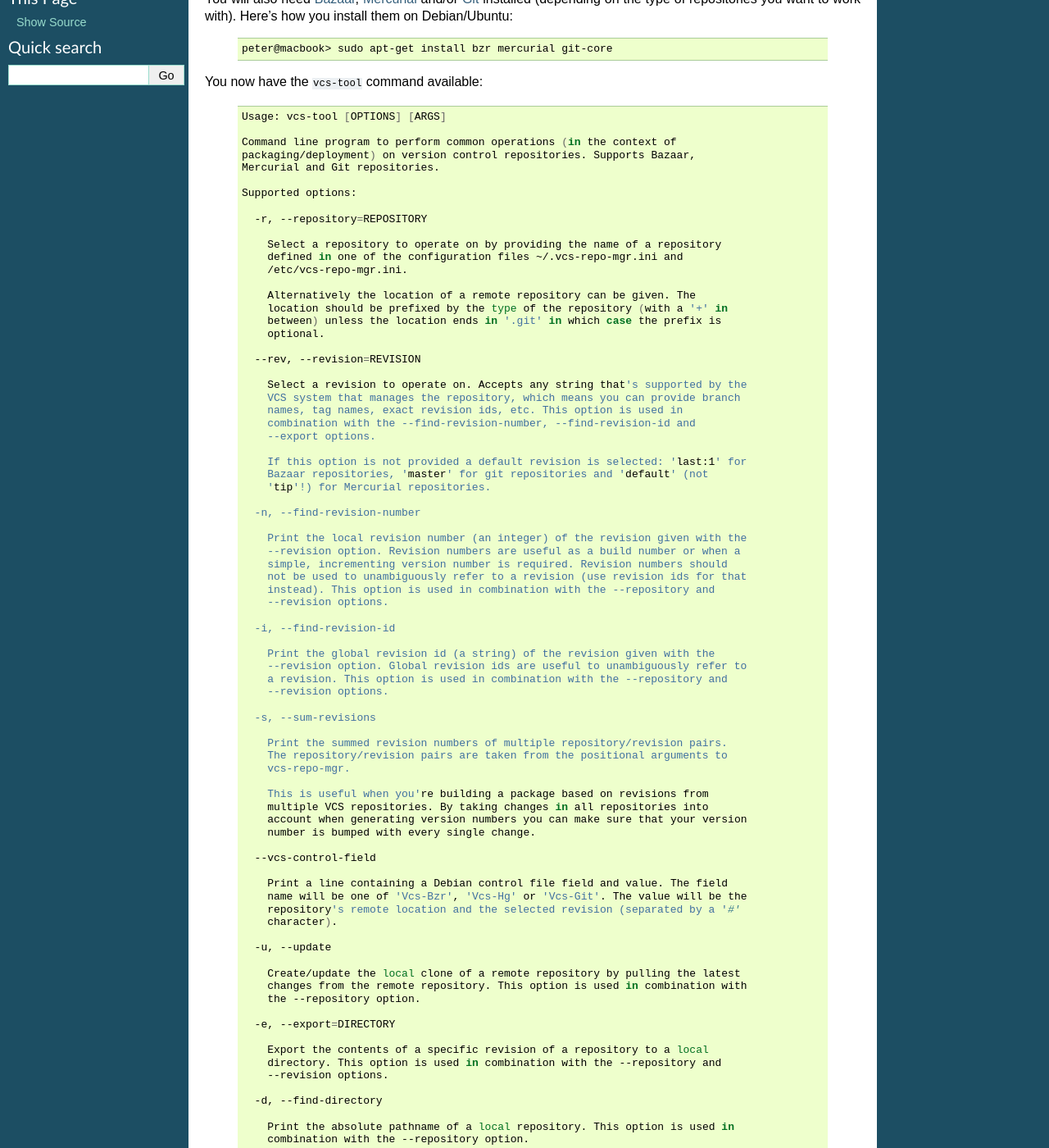
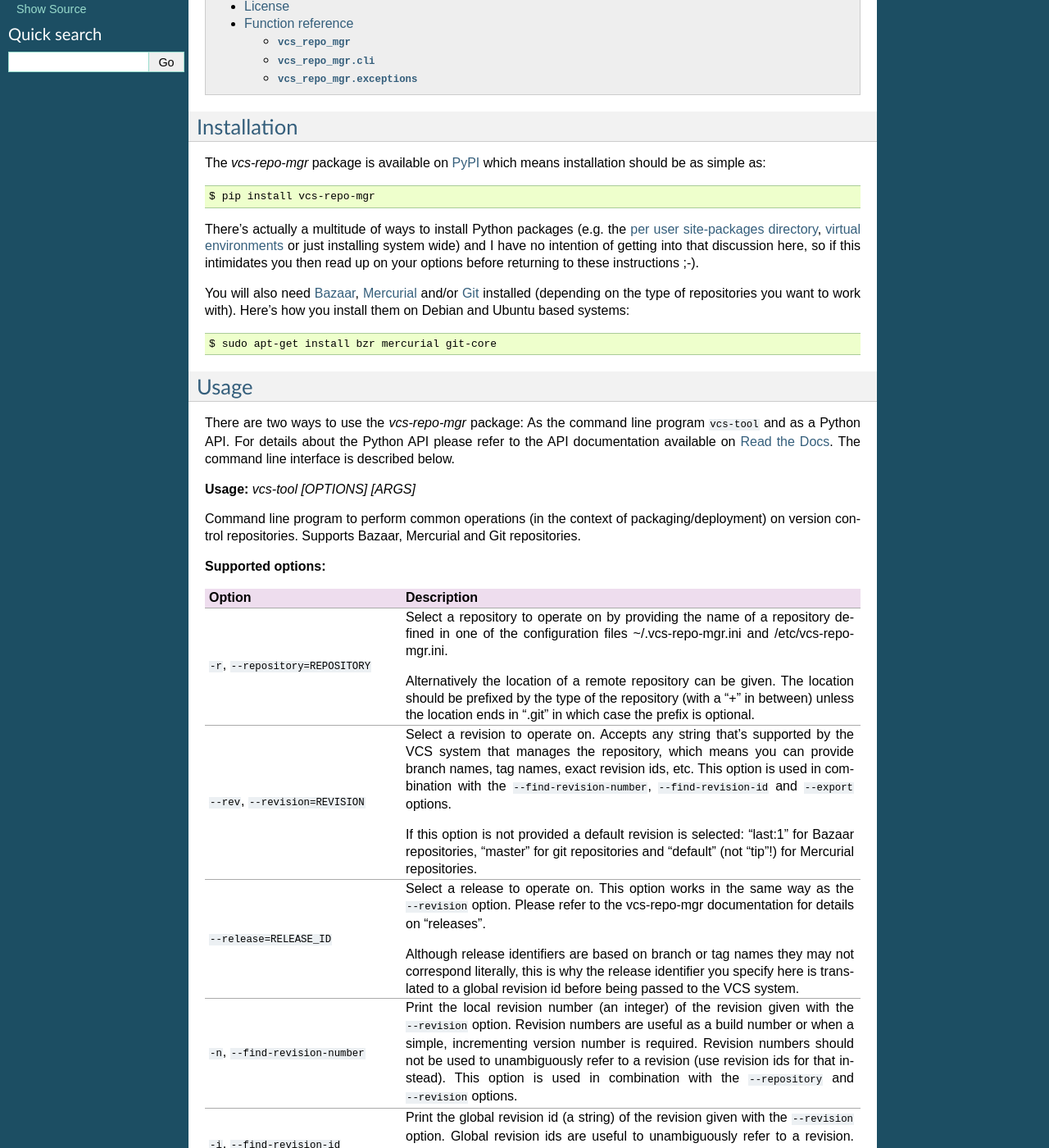
Before and after one commit to xolox/python-vcs-repo-mgr, a Sphinx documentation site: the page built from docs/index.rst, in a window 1280 px wide and 1400 px high, scrolled down 355 px. Shown: the whole window at 82% size. Built offline with Sphinx 7.4.7, drawn with Linux system fonts in a browser that asks for light colours; some of the changed text lies outside the part shown.

Commit message:
Give readme & documentation some much needed love

```diff
--- a/README.rst
+++ b/README.rst
@@ -7,133 +7,155 @@ vcs-repo-mgr: Version control repository manager
 .. image:: https://coveralls.io/repos/xolox/python-vcs-repo-mgr/badge.png?branch=master
    :target: https://coveralls.io/r/xolox/python-vcs-repo-mgr?branch=master
 
-The Python package ``vcs-repo-mgr`` provides a command line program and Python
+The Python package `vcs-repo-mgr` provides a command line program and Python
 API to perform common operations (in the context of packaging/deployment) on
 `version control`_ repositories. It's currently tested on Python 2.6, 2.7 and
 3.4. Bazaar_, Mercurial_ and Git_ repositories are currently supported.
 
+.. contents::
+   :local:
+
+Installation
+------------
+
+The `vcs-repo-mgr` package is available on PyPI_ which means installation
+should be as simple as:
+
+.. code-block:: sh
+
+   $ pip install vcs-repo-mgr
+
+There's actually a multitude of ways to install Python packages (e.g. the `per
+user site-packages directory`_, `virtual environments`_ or just installing
+system wide) and I have no intention of getting into that discussion here, so
+if this intimidates you then read up on your options before returning to these
+instructions ;-).
+
+You will also need Bazaar_, Mercurial_ and/or Git_ installed (depending on the
+type of repositories you want to work with). Here's how you install them on
+Debian and Ubuntu based systems:
+
+.. code-block:: sh
+
+   $ sudo apt-get install bzr mercurial git-core
+
 Usage
 -----
 
-To get started you have to install the package:
+There are two ways to use the `vcs-repo-mgr` package: As the command line
+program ``vcs-tool`` and as a Python API. For details about the Python API
+please refer to the API documentation available on `Read the Docs`_. The
+command line interface is described below.
 
-  .. code-block:: sh
+.. A DRY solution to avoid duplication of the `vcs-tool --help' text:
+..
+.. [[[cog
+.. from humanfriendly.usage import inject_usage
+.. inject_usage('vcs_repo_mgr.cli')
+.. ]]]
 
-     peter@macbook> pip install vcs-repo-mgr
+**Usage:** `vcs-tool [OPTIONS] [ARGS]`
 
-You will also need Bazaar_, Mercurial_ and/or Git_ installed (depending on the
-type of repositories you want to work with). Here's how you install them on
-Debian/Ubuntu:
+Command line program to perform common operations (in the context of packaging/deployment) on version control repositories. Supports Bazaar, Mercurial and Git repositories.
 
-  .. code-block:: sh
+**Supported options:**
 
-     peter@macbook> sudo apt-get install bzr mercurial git-core
+.. csv-table::
+   :header: Option, Description
+   :widths: 30, 70
 
-You now have the ``vcs-tool`` command available:
 
-  .. code-block:: sh
+   "``-r``, ``--repository=REPOSITORY``","Select a repository to operate on by providing the name of a repository
+   defined in one of the configuration files ~/.vcs-repo-mgr.ini and
+   /etc/vcs-repo-mgr.ini.
 
-     Usage: vcs-tool [OPTIONS] [ARGS]
+   Alternatively the location of a remote repository can be given. The
+   location should be prefixed by the type of the repository (with a ""+"" in
+   between) unless the location ends in "".git"" in which case the prefix is
+   optional.
+   "
+   "``--rev``, ``--revision=REVISION``","Select a revision to operate on. Accepts any string that's supported by the
+   VCS system that manages the repository, which means you can provide branch
+   names, tag names, exact revision ids, etc. This option is used in
+   combination with the ``--find-revision-number``, ``--find-revision-id`` and
+   ``--export`` options.
 
-     Command line program to perform common operations (in the context of
-     packaging/deployment) on version control repositories. Supports Bazaar,
-     Mercurial and Git repositories.
+   If this option is not provided a default revision is selected: ""last:1"" for
+   Bazaar repositories, ""master"" for git repositories and ""default"" (not
+   ""tip""!) for Mercurial repositories.
+   "
+   ``--release=RELEASE_ID``,"Select a release to operate on. This option works in the same way as the
+   ``--revision`` option. Please refer to the vcs-repo-mgr documentation for
+   details on ""releases"".
 
-     Supported options:
+   Although release identifiers are based on branch or tag names they
+   may not correspond literally, this is why the release identifier you
+   specify here is translated to a global revision id before being passed to
+   the VCS system.
+   "
+   "``-n``, ``--find-revision-number``","Print the local revision number (an integer) of the revision given with the
+   ``--revision`` option. Revision numbers are useful as a build number or when a
+   simple, incrementing version number is required. Revision numbers should
+   not be used to unambiguously refer to a revision (use revision ids for that
+   instead). This option is used in combination with the ``--repository`` and
+   ``--revision`` options.
+   "
+   "``-i``, ``--find-revision-id``","Print the global revision id (a string) of the revision given with the
+   ``--revision`` option. Global revision ids are useful to unambiguously refer to
+   a revision. This option is used in combination with the ``--repository`` and
+   ``--revision`` options.
+   "
+   ``--list-releases``,"Print the identifiers of the releases in the repository given with the
+   ``--repository`` option. The release identifiers are printed on standard
+   output (one per line), ordered using natural order comparison.
+   "
+   ``--select-release=RELEASE_ID``,"Print the identifier of the newest release that is not newer than
+   ``RELEASE_ID`` in the repository given with the ``--repository`` option.
+   The release identifier is printed on standard output.
+   "
+   "``-s``, ``--sum-revisions``","Print the summed revision numbers of multiple repository/revision pairs.
+   The repository/revision pairs are taken from the positional arguments to
+   vcs-repo-mgr.
 
-       -r, --repository=REPOSITORY
+   This is useful when you're building a package based on revisions from
+   multiple VCS repositories. By taking changes in all repositories into
+   account when generating version numbers you can make sure that your version
+   number is bumped with every single change.
+   "
+   ``--vcs-control-field``,"Print a line containing a Debian control file field and value. The field
+   name will be one of ""Vcs-Bzr"", ""Vcs-Hg"" or ""Vcs-Git"". The value will be the
+   repository's remote location and the selected revision (separated by a ""#""
+   character).
+   "
+   "``-u``, ``--update``","Create/update the local clone of a remote repository by pulling the latest
+   changes from the remote repository. This option is used in combination with
+   the ``--repository`` option.
+   "
+   "``-e``, ``--export=DIRECTORY``","Export the contents of a specific revision of a repository to a local
+   directory. This option is used in combination with the ``--repository`` and
+   ``--revision`` options.
+   "
+   "``-d``, ``--find-directory``","Print the absolute pathname of a local repository. This option is used in
+   combination with the ``--repository`` option.
+   "
+   "``-v``, ``--verbose``","Make more noise.
+   "
+   "``-h``, ``--help``","Show this message and exit.
+   "
 
-         Select a repository to operate on by providing the name of a repository
-         defined in one of the configuration files ~/.vcs-repo-mgr.ini and
-         /etc/vcs-repo-mgr.ini.
-
-         Alternatively the location of a remote repository can be given. The
-         location should be prefixed by the type of the repository (with a '+' in
-         between) unless the location ends in '.git' in which case the prefix is
-         optional.
-
-       --rev, --revision=REVISION
-
-         Select a revision to operate on. Accepts any string that's supported by the
-         VCS system that manages the repository, which means you can provide branch
-         names, tag names, exact revision ids, etc. This option is used in
-         combination with the --find-revision-number, --find-revision-id and
-         --export options.
-
-         If this option is not provided a default revision is selected: 'last:1' for
-         Bazaar repositories, 'master' for git repositories and 'default' (not
-         'tip'!) for Mercurial repositories.
-
-       -n, --find-revision-number
-
-         Print the local revision number (an integer) of the revision given with the
-         --revision option. Revision numbers are useful as a build number or when a
-         simple, incrementing version number is required. Revision numbers should
-         not be used to unambiguously refer to a revision (use revision ids for that
-         instead). This option is used in combination with the --repository and
-         --revision options.
-
-       -i, --find-revision-id
-
-         Print the global revision id (a string) of the revision given with the
-         --revision option. Global revision ids are useful to unambiguously refer to
-         a revision. This option is used in combination with the --repository and
-         --revision options.
-
-       -s, --sum-revisions
-
-         Print the summed revision numbers of multiple repository/revision pairs.
-         The repository/revision pairs are taken from the positional arguments to
-         vcs-repo-mgr.
-
-         This is useful when you're building a package based on revisions from
-         multiple VCS repositories. By taking changes in all repositories into
-         account when generating version numbers you can make sure that your version
-         number is bumped with every single change.
-
-       --vcs-control-field
-
-         Print a line containing a Debian control file field and value. The field
-         name will be one of 'Vcs-Bzr', 'Vcs-Hg' or 'Vcs-Git'. The value will be the
-         repository's remote location and the selected revision (separated by a '#'
-         character).
-
-       -u, --update
-
-         Create/update the local clone of a remote repository by pulling the latest
-         changes from the remote repository. This option is used in combination with
-         the --repository option.
-
-       -e, --export=DIRECTORY
-
-         Export the contents of a specific revision of a repository to a local
-         directory. This option is used in combination with the --repository and
-         --revision options.
-
-       -d, --find-directory
-
-         Print the absolute pathname of a local repository. This option is used in
-         combination with the --repository option.
-
-       -v, --verbose
-
-         Make more noise.
-
-       -h, --help
-
-         Show this message and exit.
+.. [[[end]]]
 
 The primary way to use the ``vcs-tool`` command requires you to create a
 configuration file:
 
-  .. code-block:: sh
+.. code-block:: sh
 
-     peter@macbook> cat > ~/.vcs-repo-mgr.ini << EOF
-     [coloredlogs]
-     type = git
-     local = /tmp/coloredlogs
-     remote = git@github.com:xolox/python-coloredlogs.git
-     EOF
+   $ cat > ~/.vcs-repo-mgr.ini << EOF
+   [coloredlogs]
+   type = git
+   local = /tmp/coloredlogs
+   remote = git@github.com:xolox/python-coloredlogs.git
+   EOF
 
 Because the ``-r``, ``--repository`` option accepts remote repository locations
 in addition to names it's not actually required to create a configuration file.
@@ -148,26 +170,26 @@ Updating repositories
 If the configuration file defines a local *and* remote repository and the local
 repository doesn't exist yet it will be created the first time you update it:
 
-  .. code-block:: sh
+.. code-block:: sh
 
-     peter@macbook> vcs-tool --repository coloredlogs --update
-     2014-05-04 18:55:54 INFO Creating Git clone of git@github.com:xolox/python-coloredlogs.git at /tmp/coloredlogs ..
-     Cloning into bare repository '/tmp/coloredlogs'...
-     remote: Reusing existing pack: 96, done.
-     remote: Counting objects: 5, done.
-     remote: Compressing objects: 100% (5/5), done.
-     remote: Total 101 (delta 0), reused 0 (delta 0)
-     Receiving objects: 100% (101/101), 28.11 KiB, done.
-     Resolving deltas: 100% (44/44), done.
+   $ vcs-tool --repository coloredlogs --update
+   2014-05-04 18:55:54 INFO Creating Git clone of git@github.com:xolox/python-coloredlogs.git at /tmp/coloredlogs ..
+   Cloning into bare repository '/tmp/coloredlogs'...
+   remote: Reusing existing pack: 96, done.
+   remote: Counting objects: 5, done.
+   remote: Compressing objects: 100% (5/5), done.
+   remote: Total 101 (delta 0), reused 0 (delta 0)
+   Receiving objects: 100% (101/101), 28.11 KiB, done.
+   Resolving deltas: 100% (44/44), done.
 
 Later runs will pull the latest changes instead of performing a full clone:
 
-  .. code-block:: sh
+.. code-block:: sh
 
-     peter@macbook> vcs-tool --repository coloredlogs --update
-     2014-05-04 18:55:56 INFO Updating Git clone of git@github.com:xolox/python-coloredlogs.git at /tmp/coloredlogs ..
-     From github.com:xolox/python-coloredlogs
-      * branch HEAD -> FETCH_HEAD
+   $ vcs-tool --repository coloredlogs --update
+   2014-05-04 18:55:56 INFO Updating Git clone of git@github.com:xolox/python-coloredlogs.git at /tmp/coloredlogs ..
+   From github.com:xolox/python-coloredlogs
+    * branch HEAD -> FETCH_HEAD
 
 Finding revision numbers/ids
 ~~~~~~~~~~~~~~~~~~~~~~~~~~~~
@@ -175,25 +197,25 @@ Finding revision numbers/ids
 Revision numbers are integer numbers that increment with every added revision.
 They're very useful during packaging/deployment:
 
-  .. code-block:: sh
+.. code-block:: sh
 
-     peter@macbook> vcs-tool --repository coloredlogs --revision master --find-revision-number
-     24
+   $ vcs-tool --repository coloredlogs --revision master --find-revision-number
+   24
 
 Revision ids (hashes) are hexadecimal strings that uniquely identify revisions.
 They are useful to unambiguously refer to a revision and its history (e.g while
 building a package you can embed the revision id as a hint about the origins of
 the package):
 
-  .. code-block:: sh
+.. code-block:: sh
 
-     peter@macbook> vcs-tool --repository coloredlogs --revision master --find-revision-id
-     bce75c1eea88ebd40135cd45de716fe9591e348c
+   $ vcs-tool --repository coloredlogs --revision master --find-revision-id
+   bce75c1eea88ebd40135cd45de716fe9591e348c
 
 Exporting revisions
 ~~~~~~~~~~~~~~~~~~~
 
-The repositories created by ``vcs-repo-mgr`` do not contain a working tree,
+By default the repositories created by `vcs-repo-mgr` do not contain a working tree,
 just the version control files (in Git_ terminology this is called a "bare
 repository"). This has two reasons:
 
@@ -217,24 +239,24 @@ repository"). This has two reasons:
 This means that if you want to do something with the files in the repository
 you have to export a revision to a (temporary) directory:
 
-  .. code-block:: sh
+.. code-block:: sh
 
-     peter@macbook> vcs-tool --repository coloredlogs --export /tmp/coloredlogs-snapshot
-     2014-05-04 19:17:24 INFO Exporting revision master of /tmp/coloredlogs to /tmp/coloredlogs-snapshot ..
+   $ vcs-tool --repository coloredlogs --export /tmp/coloredlogs-snapshot
+   2014-05-04 19:17:24 INFO Exporting revision master of /tmp/coloredlogs to /tmp/coloredlogs-snapshot ..
 
-     peter@macbook> ls -l /tmp/coloredlogs-snapshot
-     total 28K
-     drwxrwxr-x 2 peter peter 4.0K May  3 14:31 coloredlogs
-     drwxrwxr-x 3 peter peter 4.0K May  3 14:31 vim
-     -rw-rw-r-- 1 peter peter 1.1K May  3 14:31 LICENSE.txt
-     -rw-rw-r-- 1 peter peter   56 May  3 14:31 MANIFEST.in
-     -rw-rw-r-- 1 peter peter 5.4K May  3 14:31 README.rst
-     -rwxrwxr-x 1 peter peter 1.1K May  3 14:31 setup.py
+   $ ls -l /tmp/coloredlogs-snapshot
+   total 28K
+   drwxrwxr-x 2 peter peter 4.0K May  3 14:31 coloredlogs
+   drwxrwxr-x 3 peter peter 4.0K May  3 14:31 vim
+   -rw-rw-r-- 1 peter peter 1.1K May  3 14:31 LICENSE.txt
+   -rw-rw-r-- 1 peter peter   56 May  3 14:31 MANIFEST.in
+   -rw-rw-r-- 1 peter peter 5.4K May  3 14:31 README.rst
+   -rwxrwxr-x 1 peter peter 1.1K May  3 14:31 setup.py
 
 Contact
 -------
 
-The latest version of ``vcs-repo-mgr`` is available on PyPi_ and GitHub_. For
+The latest version of `vcs-repo-mgr` is available on PyPI_ and GitHub_. For
 bug reports please create an issue on GitHub_. If you have questions,
 suggestions, etc. feel free to send me an e-mail at `peter@peterodding.com`_.
 
@@ -252,6 +274,9 @@ This software is licensed under the `MIT license`_.
 .. _Mercurial: http://mercurial.selenic.com/
 .. _MIT license: http://en.wikipedia.org/wiki/MIT_License
 .. _online documentation: https://vcs-repo-mgr.readthedocs.org/en/latest/#function-reference
+.. _per user site-packages directory: https://www.python.org/dev/peps/pep-0370/
 .. _peter@peterodding.com: peter@peterodding.com
-.. _PyPi: https://pypi.python.org/pypi/vcs-repo-mgr
+.. _PyPI: https://pypi.python.org/pypi/vcs-repo-mgr
+.. _Read the Docs: https://vcs-repo-mgr.readthedocs.org/en/latest/#function-reference
 .. _version control: http://en.wikipedia.org/wiki/Revision_control
+.. _virtual environments: http://docs.python-guide.org/en/latest/dev/virtualenvs/
--- a/docs/conf.py
+++ b/docs/conf.py
@@ -11,7 +11,16 @@ sys.path.insert(0, os.path.abspath('..'))
 # -- General configuration -----------------------------------------------------
 
 # Sphinx extension module names.
-extensions = ['sphinx.ext.doctest', 'sphinx.ext.autodoc', 'sphinx.ext.intersphinx']
+extensions = [
+    'sphinx.ext.autodoc',
+    'sphinx.ext.doctest',
+    'sphinx.ext.intersphinx',
+    'sphinx.ext.viewcode',
+    'humanfriendly.sphinx',
+]
+
+# Configuration for the `autodoc' extension.
+autodoc_member_order = 'bysource'
 
 # Paths that contain templates, relative to this directory.
 templates_path = ['templates']
@@ -24,7 +33,7 @@ master_doc = 'index'
 
 # General information about the project.
 project = u'vcs-repo-mgr'
-copyright = u'2015, Peter Odding'
+copyright = u'2016, Peter Odding'
 
 # The version info for the project you're documenting, acts as replacement for
 # |version| and |release|, also used in various other places throughout the
--- a/docs/index.rst
+++ b/docs/index.rst
@@ -9,14 +9,20 @@ the ``vcs-repo-mgr`` package.
 .. contents::
    :local:
 
-The :py:mod:`vcs_repo_mgr` module
-~~~~~~~~~~~~~~~~~~~~~~~~~~~~~~~~~
+:mod:`vcs_repo_mgr`
+~~~~~~~~~~~~~~~~~~~
 
 .. automodule:: vcs_repo_mgr
    :members:
 
-The :py:mod:`vcs_repo_mgr.exceptions` module
-~~~~~~~~~~~~~~~~~~~~~~~~~~~~~~~~~~~~~~~~~~~~
+:mod:`vcs_repo_mgr.cli`
+~~~~~~~~~~~~~~~~~~~~~~~
+
+.. automodule:: vcs_repo_mgr.cli
+   :members:
+
+:mod:`vcs_repo_mgr.exceptions`
+~~~~~~~~~~~~~~~~~~~~~~~~~~~~~~
 
 .. automodule:: vcs_repo_mgr.exceptions
    :members:
--- a/requirements.txt
+++ b/requirements.txt
@@ -1,5 +1,5 @@
 coloredlogs >= 0.5
 executor >= 1.2
-humanfriendly >= 1.29
+humanfriendly >= 1.44.4
 naturalsort >= 1.3
 six >= 1.8.0
--- a/setup.py
+++ b/setup.py
@@ -3,7 +3,7 @@
 """Setup script for the `vcs-repo-mgr' package."""
 #
 # Author: Peter Odding <peter@peterodding.com>
-# Last Change: September 14, 2014
+# Last Change: March 15, 2016
 # URL: https://github.com/xolox/python-vcs-repo-mgr
 
 import os
@@ -38,6 +38,8 @@ requirements = [l.strip() for l in open(join(source_directory, 'requirements.txt
 # users will be using Python 2.x in the foreseeable future I've decided to be
 # pragmatic about things and turn Mercurial into a conditional dependency.
 # See also: http://mercurial.selenic.com/wiki/SupportedPythonVersions
+#
+# TODO Make this compatible with binary wheels.
 if sys.version_info[0] == 2:
     requirements.append('bzr >= 2.6.0')
     requirements.append('mercurial >= 2.9')
```
Also changed, not shown: other parts of README.rst (+1 -1 lines), vcs_repo_mgr/__init__.py (+14 -14 lines), LICENSE.txt, 1 other file.
